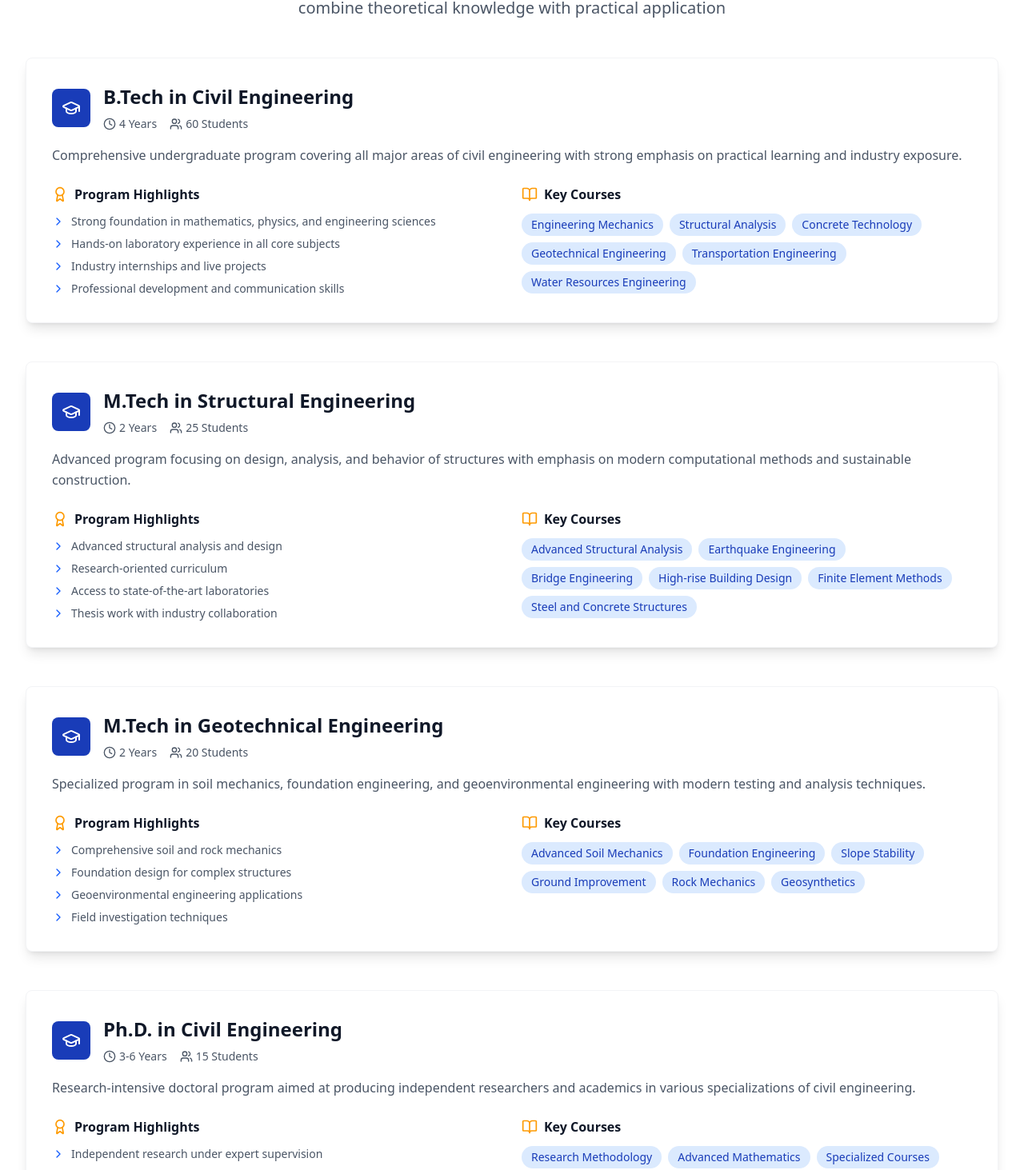
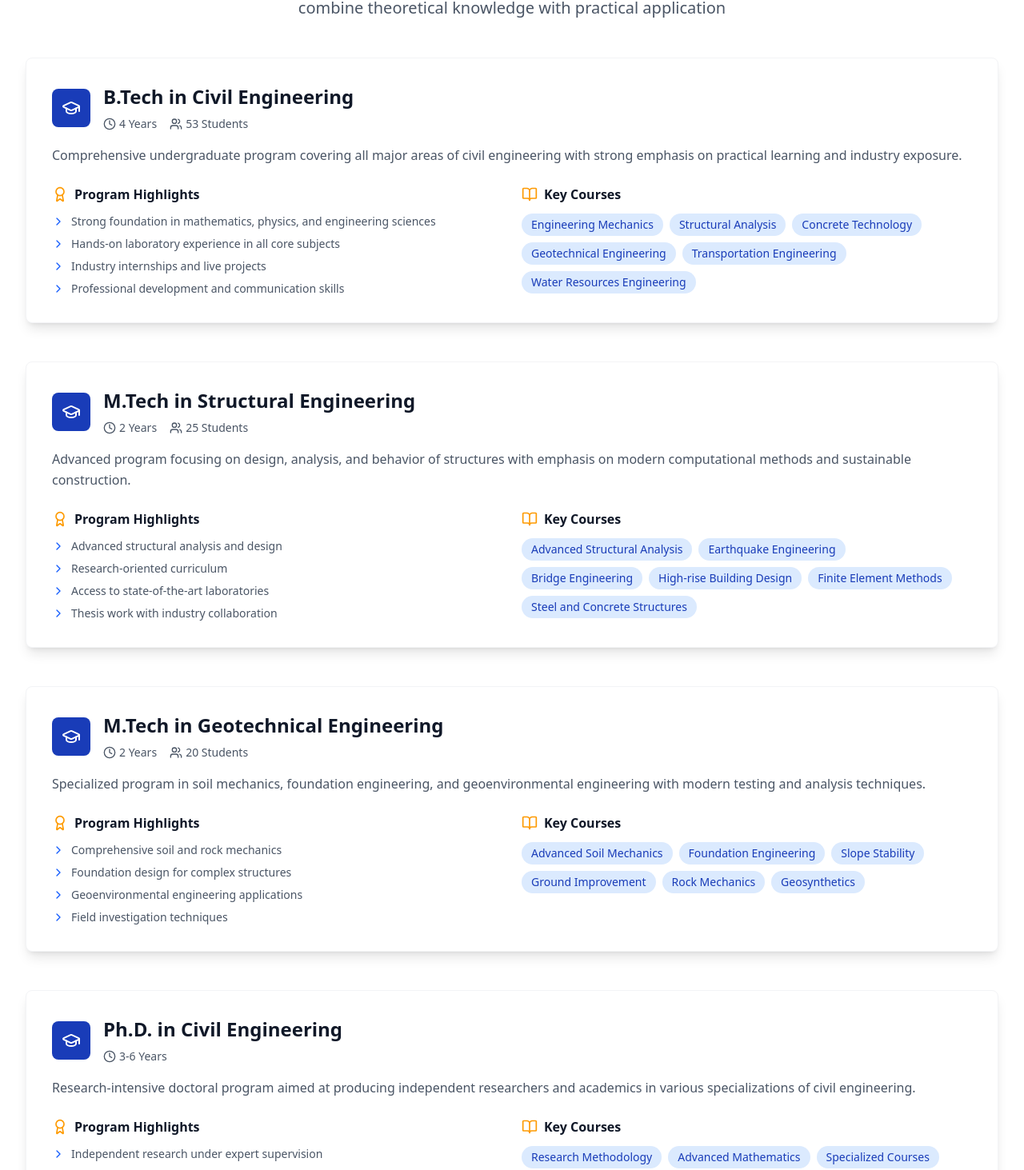
Before and after one commit to YATHARTH-77/web, a React (Vite) app: page /academics in a window 1280 px wide. Shown: the part 529-1992 px from the top of the page at 80% size. Built offline with nearby package versions, Linux system fonts and the light colour scheme.

Commit message:
academiscs

```diff
--- a/src/pages/Academics.jsx
+++ b/src/pages/Academics.jsx
@@ -6,7 +6,8 @@ const Academics = () => {
     {
       title: 'B.Tech in Civil Engineering',
       duration: '4 Years',
-      intake: '60 Students',
+      // CHANGED: Intake updated to 53 Students
+      intake: '53 Students',
       description: 'Comprehensive undergraduate program covering all major areas of civil engineering with strong emphasis on practical learning and industry exposure.',
       highlights: [
         'Strong foundation in mathematics, physics, and engineering sciences',
@@ -45,7 +46,7 @@ const Academics = () => {
     {
       title: 'Ph.D. in Civil Engineering',
       duration: '3-6 Years',
-      intake: '15 Students',
+      // CHANGED: Intake removed
       description: 'Research-intensive doctoral program aimed at producing independent researchers and academics in various specializations of civil engineering.',
       highlights: [
         'Independent research under expert supervision',
@@ -70,7 +71,6 @@ const Academics = () => {
     }
   };
 
-  // --- UPDATED LABORATORY LIST ---
   const facilities = [
     'Computational Laboratory',
     'Engineering Geology Laboratory',
@@ -89,7 +89,6 @@ const Academics = () => {
     'NDS Laboratory',
     'Glacier Laboratory'
   ];
-  // --- END OF UPDATE ---
 
   return (
     <div className="bg-white">
@@ -135,10 +134,13 @@ const Academics = () => {
                               <Clock className="h-4 w-4 mr-1" />
                               <span className="text-sm">{program.duration}</span>
                             </div>
-                            <div className="flex items-center">
-                              <Users className="h-4 w-4 mr-1" />
-                              <span className="text-sm">{program.intake}</span>
-                            </div>
+                            {/* CHANGED: Conditional rendering for intake */}
+                            {program.intake && (
+                              <div className="flex items-center">
+                                <Users className="h-4 w-4 mr-1" />
+                                <span className="text-sm">{program.intake}</span>
+                              </div>
+                            )}
                           </div>
                         </div>
                       </div>
```
